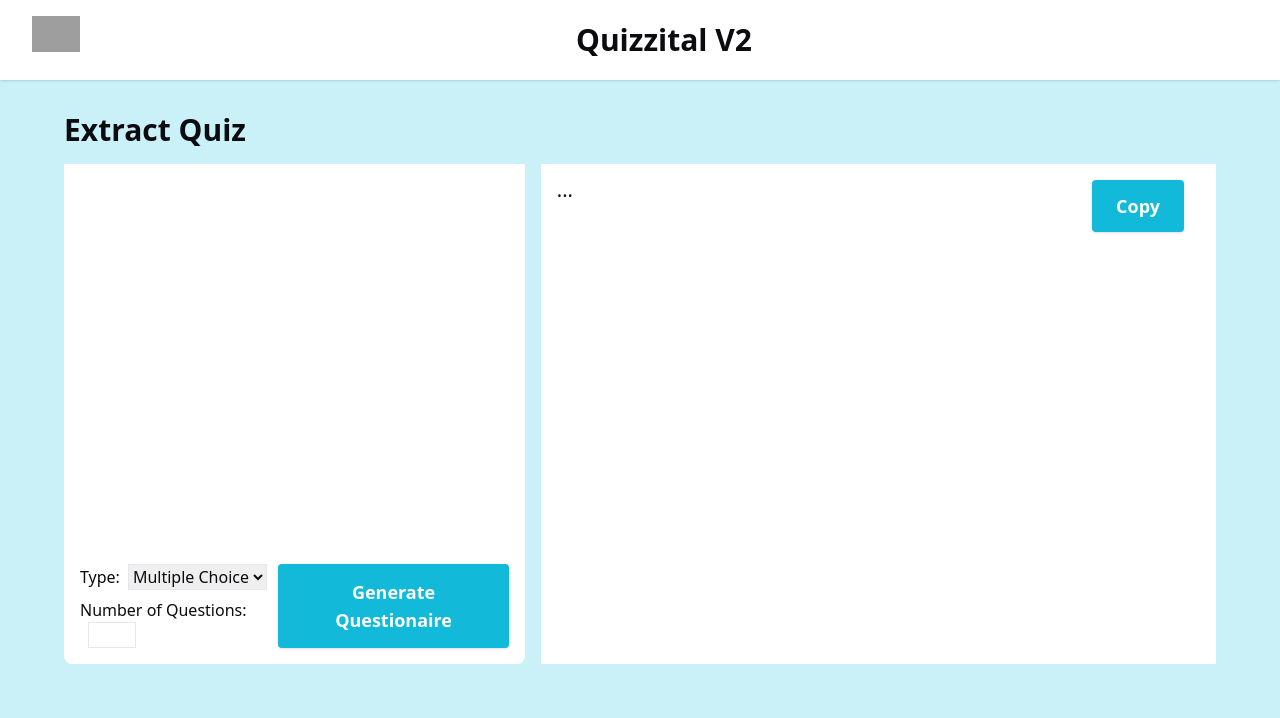
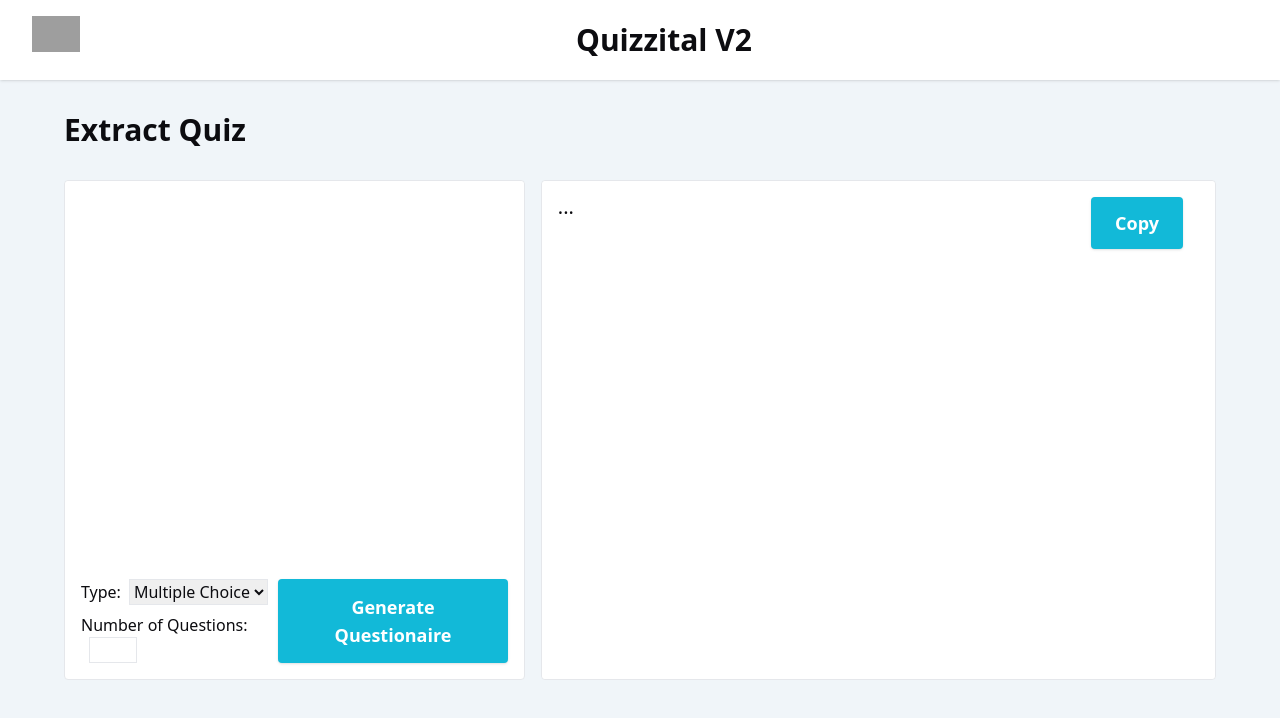
Before and after one commit to notZairus/Quizzital_V2, a React (Vite) app in the folder Frontend/: page /ai in a window 1280 px wide. Shown: the top 718 px of the page. Built offline with nearby package versions, Linux system fonts and the light colour scheme; sample sign-in values are in the browser's storage; grey boxes are pictures that could not be loaded.

Commit message:
started the prof quiz tab

```diff
--- a/Frontend/src/Pages/Ai.jsx
+++ b/Frontend/src/Pages/Ai.jsx
@@ -7,14 +7,20 @@ import Swal from 'sweetalert2';
 
 export default function Ai() {
   const inputTextAreaRef = useRef(null);
+  const outputTextAreaRef = useRef(null);
+  const questionTypeRef = useRef(null);
+  const questionCountRef = useRef(null);
+
   const [result, setResult] = useState("...");
+  const [generatedQuiz, setGeneratedQuiz] = useState(null);
 
-  async function generateQuestion() {
+  async function generateQuiz(e) {
+    e.preventDefault();
     try {
       const genAI = new GoogleGenerativeAI(import.meta.env.VITE_GEMINI_API_KEY);
       const model = genAI.getGenerativeModel({
         model: "gemini-1.5-flash" ,
-        systemInstruction: "You are an instructor, extract 10 questions with an answer out of the text that will be provided by the user. Your answer should never be a html markdown, just plain text."
+        systemInstruction: `You are an instructor, extract ${questionCountRef.current.value} ${questionTypeRef.current.value} questions with an answer out of the text that will be provided by the user. Your answer should never be a html markdown, just plain text.`
       });
 
       const prompt = inputTextAreaRef.current.value;
@@ -30,34 +36,40 @@ export default function Ai() {
 
   }
 
+  function copyQuiz() {
+    let quiz = outputTextAreaRef.current.value;
+    navigator.clipboard.writeText(quiz);
+    setGeneratedQuiz(quiz)
+  }
+
   return (
     <>
       <Heading1>Extract Quiz</Heading1>
       <div className="w-full my-4 h-[500px] flex gap-4">
-        <div className="w-2/5 bg-white rounded-lg flex flex-col">
-          <textarea ref={inputTextAreaRef} className="flex-1 resize-none p-4 py-3 text-lg outline-none" />
+        <form onSubmit={generateQuiz} className="w-2/5 bg-white rounded flex flex-col border">
+          <textarea ref={inputTextAreaRef} className="flex-1 resize-none p-4 py-3 text-lg outline-none rounded" />
           <div className="flex justify-between px-4 py-4">
             <div className="flex flex-col space-y-2">
               <label>
                 Type:
-                <select required className="border ml-2">
+                <select ref={questionTypeRef} required className="border ml-2">
                   <option value="multiple choice">Multiple Choice</option>
                   <option value="identification">Identification</option>
                 </select>
               </label>
               <label>
                 Number of Questions:
-                <input type="number" max="50" min="5" step="1" className="w-12 border ml-2"/>
+                <input ref={questionCountRef} type="number" max="50" min="5" step="1" className="w-12 border ml-2" required/>
               </label>
             </div>
-            <ButtonLarge onClick={generateQuestion}>Generate Questionaire</ButtonLarge>
+            <ButtonLarge>Generate Questionaire</ButtonLarge>
           </div>
-        </div>
-        <div className="flex-1 bg-white rounded-lg flex flex-col relative">
+        </form>
+        <div className="flex-1 bg-white flex flex-col relative border rounded">
           <div className="absolute right-8 top-4">
-            <ButtonLarge>Copy</ButtonLarge>
+            <ButtonLarge onClick={copyQuiz}>{generatedQuiz ? "Copied" : "Copy"}</ButtonLarge>
           </div>
-          <textarea readOnly={true} value={result} className="flex-1 resize-none p-4 py-3 text-xl outline-none" />
+          <textarea ref={outputTextAreaRef} readOnly={true} value={result} className="flex-1 resize-none p-4 py-3 text-xl outline-none rounded " />
         </div>
 
       </div>
--- a/Frontend/src/Pages/classrooms/ProfessorClassroom.jsx
+++ b/Frontend/src/Pages/classrooms/ProfessorClassroom.jsx
@@ -62,10 +62,10 @@ export default function ProfessorClassroom() {
   }
 
   return (
-    <div className="w-full grid grid-cols-3 gap-8 mt-8 auto-rows-min">
+    <div className="w-full grid grid-cols-3 gap-8 auto-rows-min">
       {
         classrooms.map(classroom => (
-          <div key={classroom.classroom_key} className="bg-white rounded-3xl shadow p-4 flex items-center justify-center text-3xl h-64">
+          <div key={classroom.classroom_key} className="bg-white rounded-3xl  border p-4 flex items-center justify-center text-3xl h-64">
             {classroom.name}
           </div>
         ))
--- a/Frontend/src/Pages/classrooms/StudentClassroom.jsx
+++ b/Frontend/src/Pages/classrooms/StudentClassroom.jsx
@@ -81,7 +81,7 @@ export default function StudentClassroom() {
 
 
   return (
-    <div className="w-full grid grid-cols-5 gap-4 mt-8 auto-rows-min">
+    <div className="w-full grid grid-cols-5 gap-4 auto-rows-min">
       {
         classrooms.map((classroom, index) => (
           <div key={index} className="bg-white rounded-3xl shadow p-4 flex items-center justify-center text-3xl h-64">
--- a/Frontend/src/Pages/quizzes/Quizzes.jsx
+++ b/Frontend/src/Pages/quizzes/Quizzes.jsx
@@ -1,17 +1,29 @@
 import Heading1 from "../../Components/Heading1";
-import { useContext } from "react";
+import { useContext, useEffect, useState } from "react";
 import { useNavigate } from "react-router-dom";
 import { AuthContext } from "../../contexts/AuthContext";
+import { backendUrl} from '../../js/functions.js';
 
 
 
 export default function Quizzes() {
   const navigate = useNavigate();
   const { currentUser } = useContext(AuthContext);
+  const [quizzes, setQuizzes] = useState([]);
+
+  useEffect(() => {
+    const getQuiz = async () => {
+      let res = await fetch(backendUrl(`/quiz?user_id=${currentUser.id}`));
+      let quizzes = await res.json();
+      setQuizzes(quizzes);
+    }
+
+    getQuiz();
+  }, [])
 
   return (
     <>
-      <div className="flex items-center justify-between">
+      <div className="flex items-start justify-between">
         <Heading1>Quizzes</Heading1>
         { currentUser.role == 'professor' &&
           <button
@@ -22,6 +34,20 @@ export default function Quizzes() {
           </button>
         }
       </div>
+      <div className="space-y-4">
+        {
+          quizzes.map(quiz => (
+            <div
+              className="w-full h-20 bg-white rounded border flex justify-between items-center px-8"
+            >
+              <p className=" "><span className="text-gray-400">ID:</span> <span className="font-semibold text-lg">{quiz.id}</span></p>
+              <p className=" "><span className="text-gray-400">Name:</span> <span className="font-semibold text-lg">{quiz.name}</span></p>
+              <p className=" "><span className="text-gray-400">No. of items:</span> <span className="font-semibold text-lg">{quiz.number_of_questions}</span></p>
+            </div>
+          ))
+        }
+
+      </div>
     </>
   )
 }
--- a/Frontend/src/components/Heading1.jsx
+++ b/Frontend/src/components/Heading1.jsx
@@ -1,5 +1,5 @@
 
 
 export default function Heading1({children}) {
-  return <h1 className="text-3xl font-semibold">{children}</h1>
+  return <h1 className="text-3xl font-semibold mb-8">{children}</h1>
 }
--- a/Frontend/tailwind.config.js
+++ b/Frontend/tailwind.config.js
@@ -7,7 +7,7 @@ export default {
   theme: {
     extend: {
       colors: {
-        BackgroundColor: '#CAF0F8',
+        BackgroundColor: '#F0F5F9',
         BackgroundColor_Darker: '#12B9D8',
         White: '#FAFAFA',
         TextColor: '#0C0C10'
```
Also changed, not shown: 1 other file (tests, documents, lock files or other folders).
